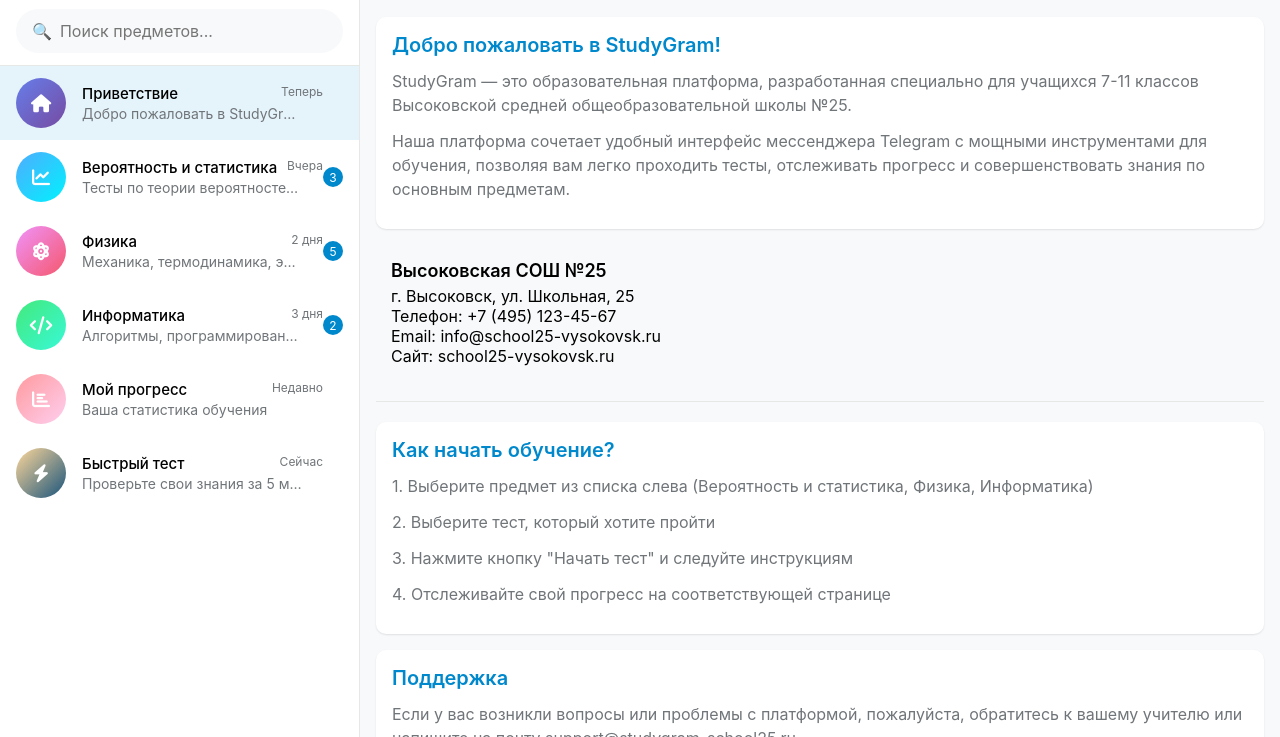
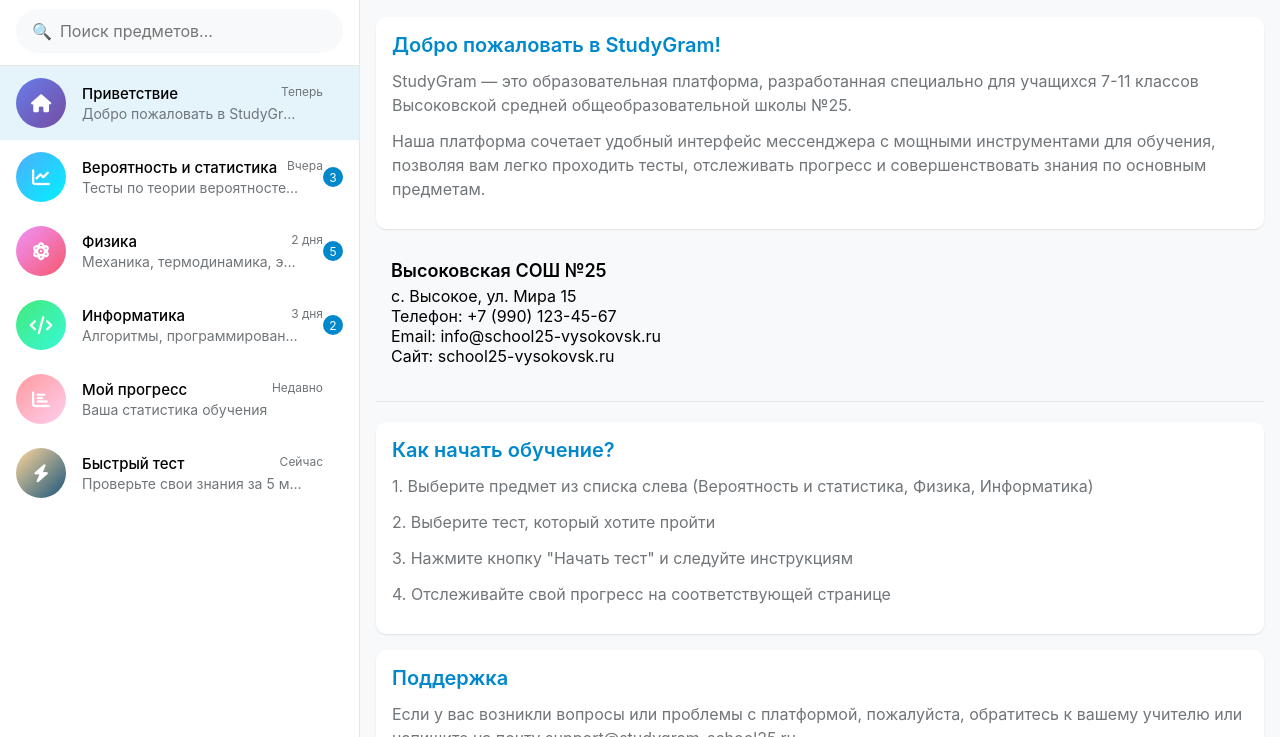
Before and after one commit to Garickbox/mrzo, a plain HTML site: page index.html in a window 1280 px wide. Shown: the part 63-800 px from the top of the page. Drawn offline with Linux system fonts and the light colour scheme.

Commit message:
Add files via upload

```diff
--- a/index.html
+++ b/index.html
@@ -650,13 +650,13 @@
                             StudyGram — это образовательная платформа, разработанная специально для учащихся 7-11 классов Высоковской средней общеобразовательной школы №25.
                         </div>
                         <div class="message-text">
-                            Наша платформа сочетает удобный интерфейс мессенджера Telegram с мощными инструментами для обучения, позволяя вам легко проходить тесты, отслеживать прогресс и совершенствовать знания по основным предметам.
+                            Наша платформа сочетает удобный интерфейс мессенджера с мощными инструментами для обучения, позволяя вам легко проходить тесты, отслеживать прогресс и совершенствовать знания по основным предметам.
                         </div>
                     </div>
                     <div class="school-info">
                         <div class="school-name">Высоковская СОШ №25</div>
-                        <div>г. Высоковск, ул. Школьная, 25</div>
-                        <div>Телефон: +7 (495) 123-45-67</div>
+                        <div>с. Высокое, ул. Мира 15</div>
+                        <div>Телефон: +7 (990) 123-45-67</div>
                         <div>Email: info@school25-vysokovsk.ru</div>
                         <div>Сайт: school25-vysokovsk.ru</div>
                     </div>
```
